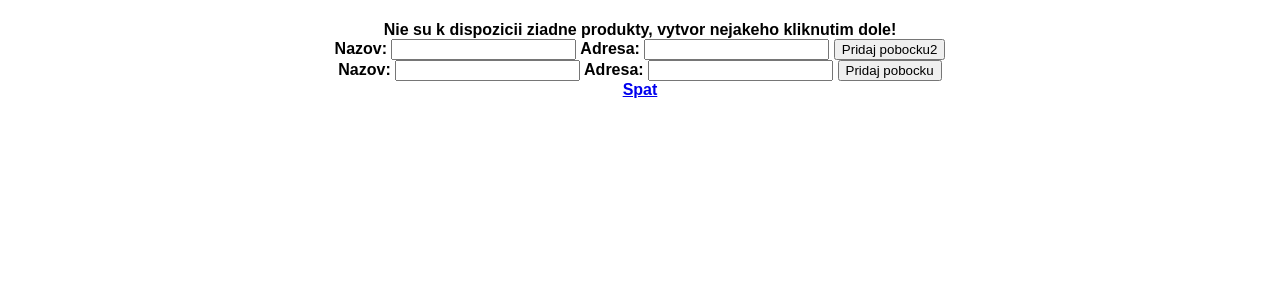
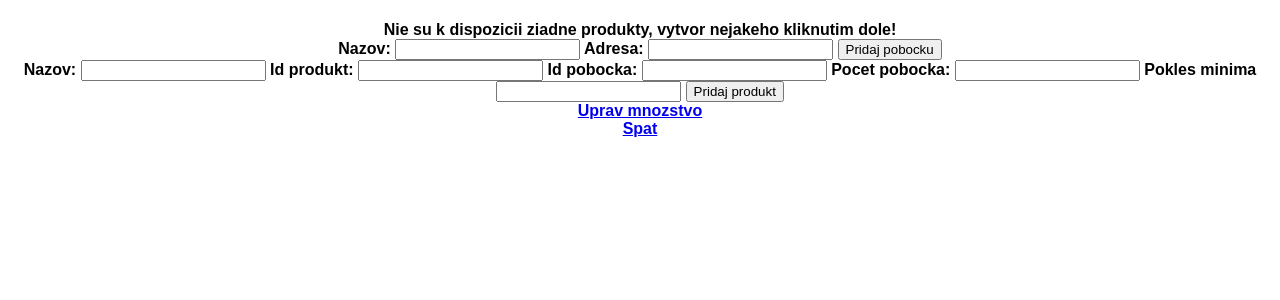
Before and after one commit to Kabmichal/PIS, a Flask app: template templates/pobocka.html in a window 1280 px wide. Shown: the top 300 px of the page. Run offline with Flask 2, Linux system fonts and the light colour scheme; the template is opened without the code that fills it, so the values that code supplies are empty.

Commit message:
Manage count.

```diff
--- a/app.py
+++ b/app.py
@@ -6,6 +6,8 @@
 from controllers.zamestnanec_controller import *
 from controllers.produkt_controller import *
 from controllers.pobocka_controller import *
+from controllers.pobocka_produkt_controller import *
+from model.produktPobocka import *
 
 app = Flask(__name__)
 app.config.from_object(__name__)
@@ -15,22 +17,52 @@
 objednavka = Client(wsdl='http://pis.predmety.fiit.stuba.sk/pis/ws/Students/Team021objednavka?WSDL')
 produkt = Client(wsdl='http://pis.predmety.fiit.stuba.sk/pis/ws/Students/Team021produkt?WSDL')
 pobocka = Client(wsdl='http://pis.predmety.fiit.stuba.sk/pis/ws/Students/Team021pobocka?WSDL')
+produkt_pobocka_wsdl = Client(wsdl='http://pis.predmety.fiit.stuba.sk/pis/ws/Students/Team021produkt_pobocka?WSDL')
 
 class MyForm(FlaskForm):
     name = StringField('name', validators=[DataRequired()])
 
+@app.route('/uprav_mnozstvo',methods = ['POST','GET'])
+def uprav_mnozstvo_pobocka():
+    if request.method=='POST':
+        flash("ok")
+        task_produkt_id = request.form['produkt_id']
+        task_mnozstvo = request.form['mnozstvo']
+        najdeny_produkt = produkt_pobocka_wsdl.service.getByAttributeValue("produkt_id",task_produkt_id,produkt_pobocka_wsdl.service.getAll())
+        if najdeny_produkt is not None:
+            print("zzzzzzzzzzzzzzzzzz")
+            print(najdeny_produkt)
+            print(najdeny_produkt[0].id)
+            najdeny_produkt = ProduktPobocka(int(najdeny_produkt[0]['id']),najdeny_produkt[0]['name'],int(najdeny_produkt[0]['produkt_id']),int(najdeny_produkt[0]['pobocka_id']),int(najdeny_produkt[0]['pocet_pobocka']),najdeny_produkt[0]['pokles_minima'])
+            if (int(najdeny_produkt.pocet_pobocka)-int(task_mnozstvo))>0:
+                hodnota=(int(najdeny_produkt.pocet_pobocka)-int(task_mnozstvo))
+                uprav_produkt_pobocka(najdeny_produkt.name,najdeny_produkt.produkt_id,najdeny_produkt.pobocka_id,hodnota,najdeny_produkt.pokles_minima,najdeny_produkt.id,produkt_pobocka_wsdl)
+            else:
+                flash("nizka hodnota")
+                print("nedostatok money")
+        return redirect("/vytvor_pobocka2")
+    else:
+        flash("ok")
+        return render_template('uprav_mnozstvo.html')
 
 @app.route('/vytvor_pobocka2',methods = ['POST','GET'])
 def add_pobocka():
     if request.method=='POST':
-        task_name = request.form['name']
-        task_adresa = request.form['adresa']
-        print("*******************************")
         print(request.form['button'])
-        if request.form['button'] == 'pridaj_pobocku':
-            print("Hello world")
-        pridaj_pobocku(task_name,task_adresa,pobocka)
-        return redirect('/')
+        if request.form['button'] == 'Pridaj pobocku':
+            print("pridaj pobocku")
+            task_name = request.form['name']
+            task_adresa = request.form['adresa']
+            pridaj_pobocku(task_name,task_adresa,pobocka)
+        else:
+            print("pridaj produkt")
+            task_name = request.form['nazov']
+            task_produkt_id = request.form['produkt_id']
+            task_pobocka_id= request.form['pobocka_id']
+            task_pocet_pobocka = request.form['pocet_pobocka']
+            task_pokles_minima = request.form['pokles_minima']
+            pridaj_produkt_pobocka(task_name,task_produkt_id,task_pobocka_id,task_pocet_pobocka,task_pokles_minima,produkt_pobocka_wsdl)
+        return redirect('/vytvor_pobocka2')
     else:
         pobocky = pobocka.service.getAll()
         if pobocky is None:
@@ -63,8 +95,6 @@
 def update_produkt(id):
     vstupny_produkt = produkt.service.getById(id)
     print("vstupny produkt ",vstupny_produkt)
-    a = [1,2,3,4,5]
-    print(type(vstupny_produkt))
     if request.method == 'POST':
         task_name = request.form['name']
         task_pocet = request.form['min_pocet']
--- a/templates/pobocka.html
+++ b/templates/pobocka.html
@@ -36,18 +36,27 @@
             <input type="text" name="name" id="name">
             Adresa:
             <input type="text" name="adresa" id="adresa">
-            <input type="submit" value="Pridaj pobocku2" name="button" id="pridaj_pobocku">
+            <input type="submit" value="Pridaj pobocku" name="button" id="pridaj_pobocku">
         </form>
     </div>
     <div class="form">
         <form actions = '/vytvor_pobocka2' method = "POST">
             Nazov:
-            <input type="text" name="name" id="name">
-            Adresa:
-            <input type="text" name="adresa" id="adresa">
-            <input type="submit" value="Pridaj pobocku" name="button" id="pridaj_pobocku2">
+            <input type="text" name="nazov" id="nazov">
+            Id produkt:
+            <input type="text" name="produkt_id" id="produkt_id">
+            Id pobocka:
+            <input type="text" name="pobocka_id" id="pobocka_id">
+            Pocet pobocka:
+            <input type="text" name="pocet_pobocka" id="pocet_pobocka">
+            Pokles minima
+            <input type="text" name="pokles_minima" id="pokles_minima">
+            <input type="submit" value="Pridaj produkt" name="button" id="pridaj_produkt">
         </form>
     </div>
+        <div>
+        <a href="/uprav_mnozstvo">Uprav mnozstvo</a>
+        </div>
     <a href="/">Spat</a>
 </div>
 <div>
```
Also changed, not shown: controllers/pobocka_produkt_controller.py (added, +30 -0 lines), model/produktPobocka.py (added, +12 -0 lines), templates/uprav_mnozstvo.html (added, +20 -0 lines).
